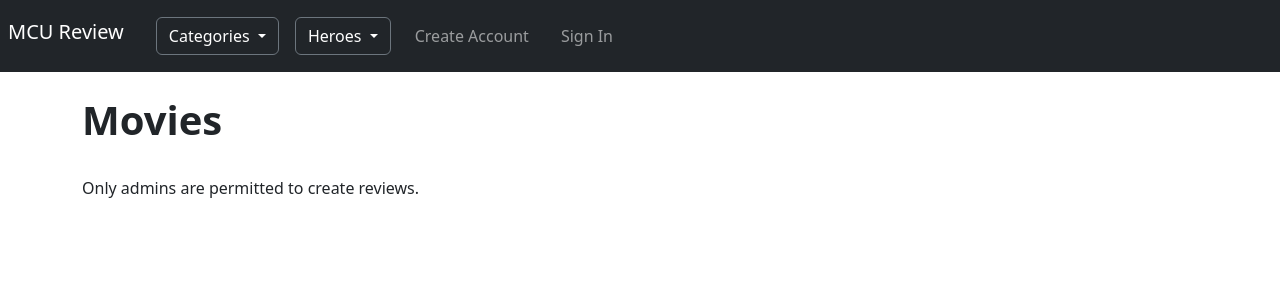
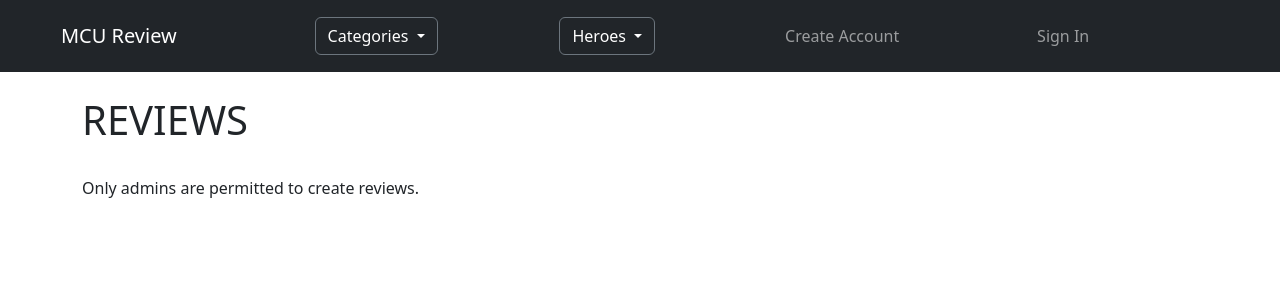
Before and after one commit to Mtborren/mcuReview, a Django app: page /add_review/ in a window 1280 px wide. Shown: the top 300 px of the page. Run offline with Django 4.2, Linux system fonts and the light colour scheme; data comes from the database, SQL or seed files in the repository; both versions use the stored data as it was after the commit; some libraries are stand-ins or nearby versions.

Commit message:
navbar spacing fixed

```diff
--- a/marvelapp/blog/templates/index.html
+++ b/marvelapp/blog/templates/index.html
@@ -8,9 +8,11 @@
   </head>
   <body>
 
-    <nav class="navbar navbar-expand-lg navbar-dark bg-dark">
 
-      <div class="d-flex flex-row">
+
+
+
+    <nav class="navbar navbar-expand-lg d-flex flex-row justify-content-around navbar-dark bg-dark">
       <div class="p-2">
         <a class="navbar-brand" href="{% url 'home' %}">MCU Review</a>
           <button class="navbar-toggler" type="button" data-bs-toggle="collapse" data-bs-target="#navbarNavAltMarkup" aria-controls="navbarNavAltMarkup" aria-expanded="false" aria-label="Toggle navigation">
@@ -41,10 +43,6 @@
           </div>
         </div>
       </div>
-      </div>
-
-
-      <div class="d-flex flex-row">
       <div class="p-2">
         <div class="collapse navbar-collapse" id="navbarNavAltMarkup">
           <div class="navbar-nav">
@@ -84,14 +82,12 @@
           </div>
         </div>
       </div>
-      </div>
-
     </nav>
 
     <br/>
 
     <div class="container">
-      <h1><b>Movies</b></h1>
+      <h1>REVIEWS</h1>
       <br>
       {% block content %}
 
@@ -102,8 +98,6 @@
 
     <script src="https://code.jquery.com/jquery-3.3.1.slim.min.js" integrity="sha384-q8i/X+965DzO0rT7abK41JStQIAqVgRVzpbzo5smXKp4YfRvH+8abtTE1Pi6jizo" crossorigin="anonymous"></script>
     <script src="https://cdn.jsdelivr.net/npm/popper.js@1.14.6/dist/umd/popper.min.js" integrity="sha384-wHAiFfRlMFy6i5SRaxvfOCifBUQy1xHdJ/yoi7FRNXMRBu5WHdZYu1hA6ZOblgut" crossorigin="anonymous"></script>
-    <script src="https://cdn.jsdelivr.net/npm/bootstrap@4.2.1/dist/js/bootstrap.min.js" integrity="sha384-B0UglyR+jN6CkvvICOB2joaf5I4l3gm9GU6Hc1og6Ls7i6U/mkkaduKaBhlAXv9k" crossorigin="anonymous"></script>
-
-  </body>
+    <script src="https://cdn.jsdelivr.net/npm/bootstrap@4.2.1/dist/js/bootstrap.min.js" integrity="sha384-B0UglyR+jN6CkvvICOB2joaf5I4l3gm9GU6Hc1og6Ls7i6U/mkkaduKaBhlAXv9k" crossorigin="anonymous"></script>  </body>
 
 </html>
```
Also changed, not shown: marvelapp/db.sqlite3. Lines whose indentation alone changed are shown as unchanged.
